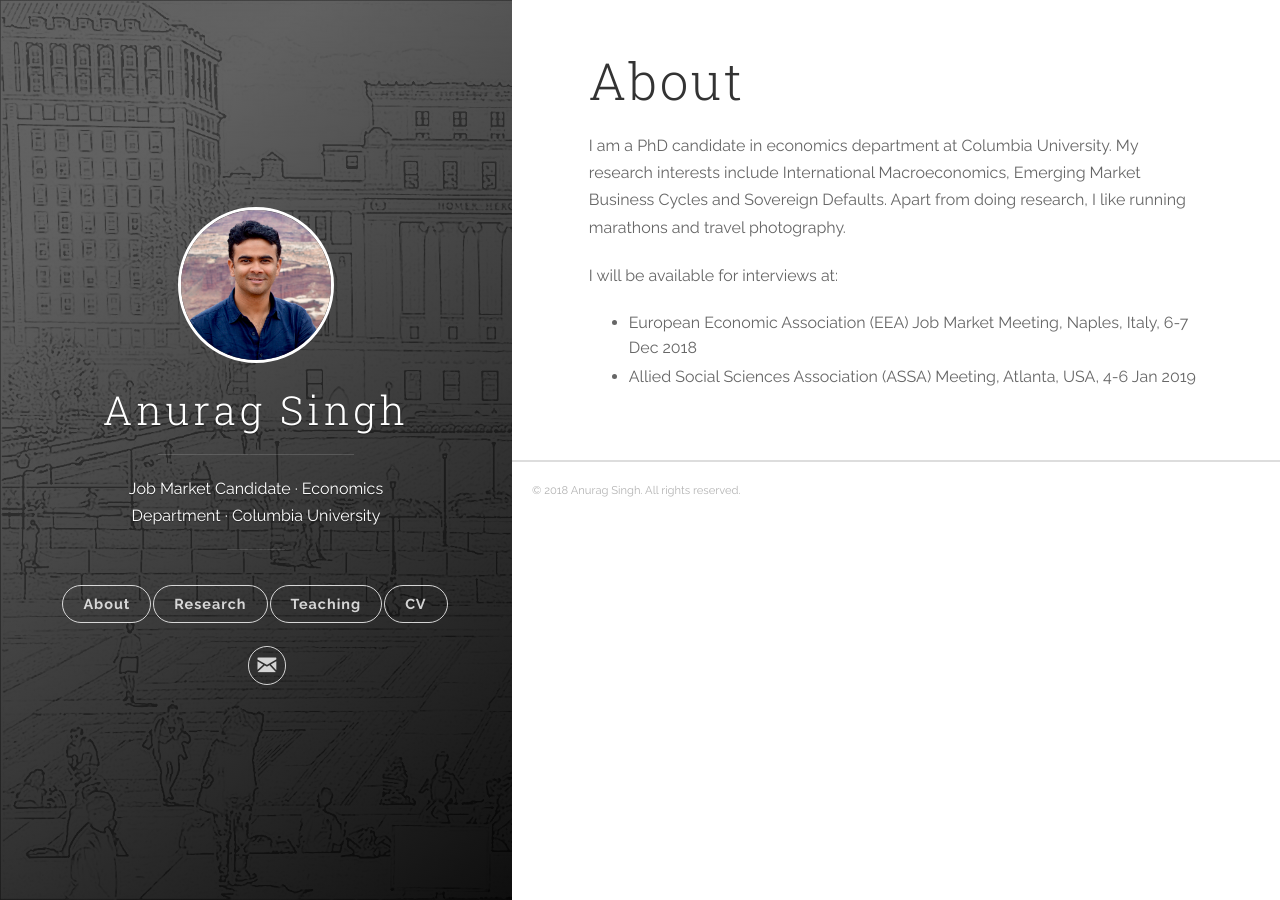
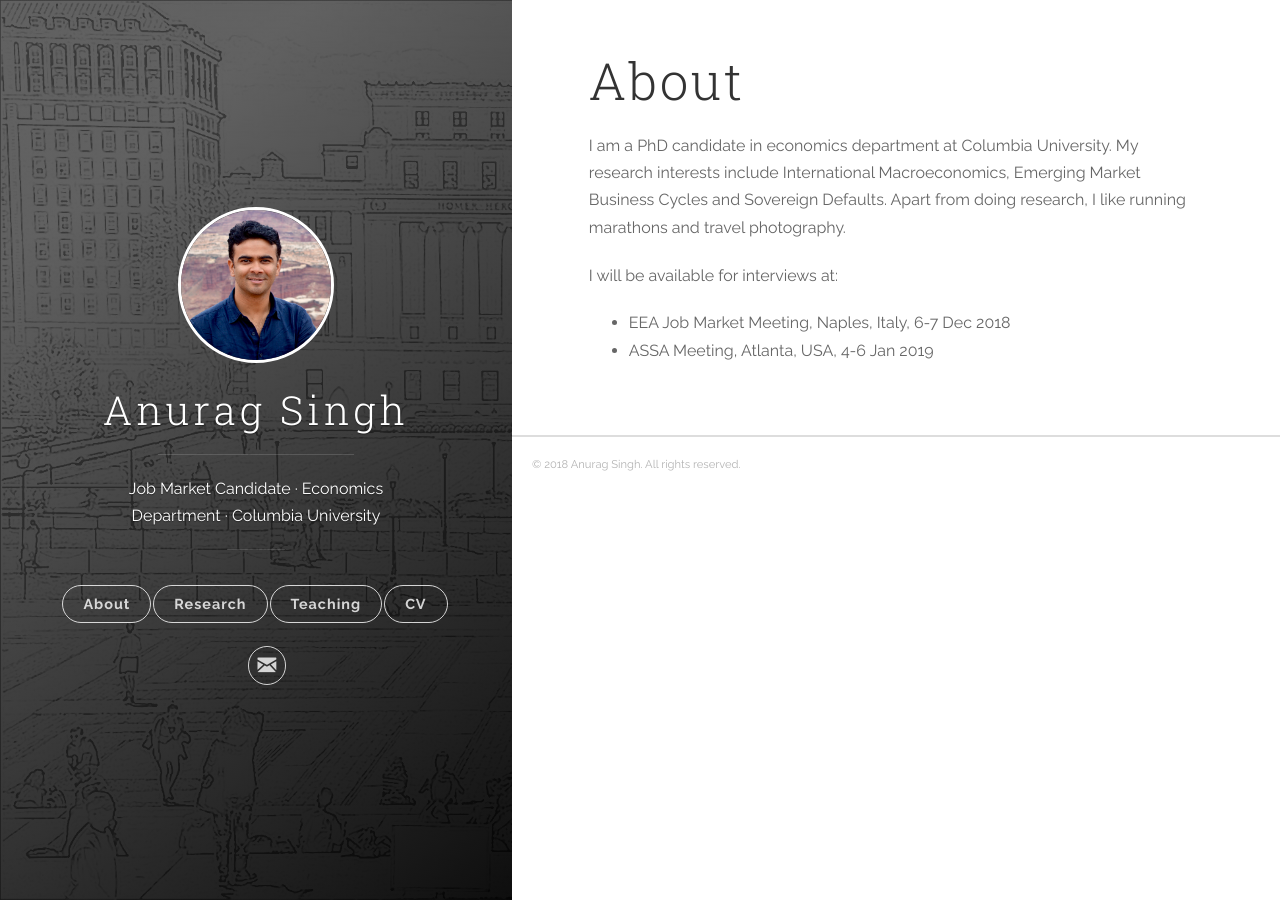
Before and after one commit to vinayakiyer/vinayakiyer.github.io, a Jekyll site: the page built from _posts/2018-06-14-about.markdown, in a window 1280 px wide. Built offline with Jekyll 4.4.1, drawn with Linux system fonts in a browser that asks for light colours.

Commit message:
Update 2018-06-14-about.markdown

```diff
--- a/_posts/2018-06-14-about.markdown
+++ b/_posts/2018-06-14-about.markdown
@@ -7,5 +7,5 @@ I am a PhD candidate in economics department at Columbia University. My research
 
 <!--I will be available for interviews at the 2019 ASSA meetings in Atlanta. -->
 I will be available for interviews at:
-* European Economic Association (EEA) Job Market Meeting, Naples, Italy, 6-7 Dec 2018
-* Allied Social Sciences Association (ASSA) Meeting, Atlanta, USA, 4-6 Jan 2019
+* EEA Job Market Meeting, Naples, Italy, 6-7 Dec 2018
+* ASSA Meeting, Atlanta, USA, 4-6 Jan 2019
```
